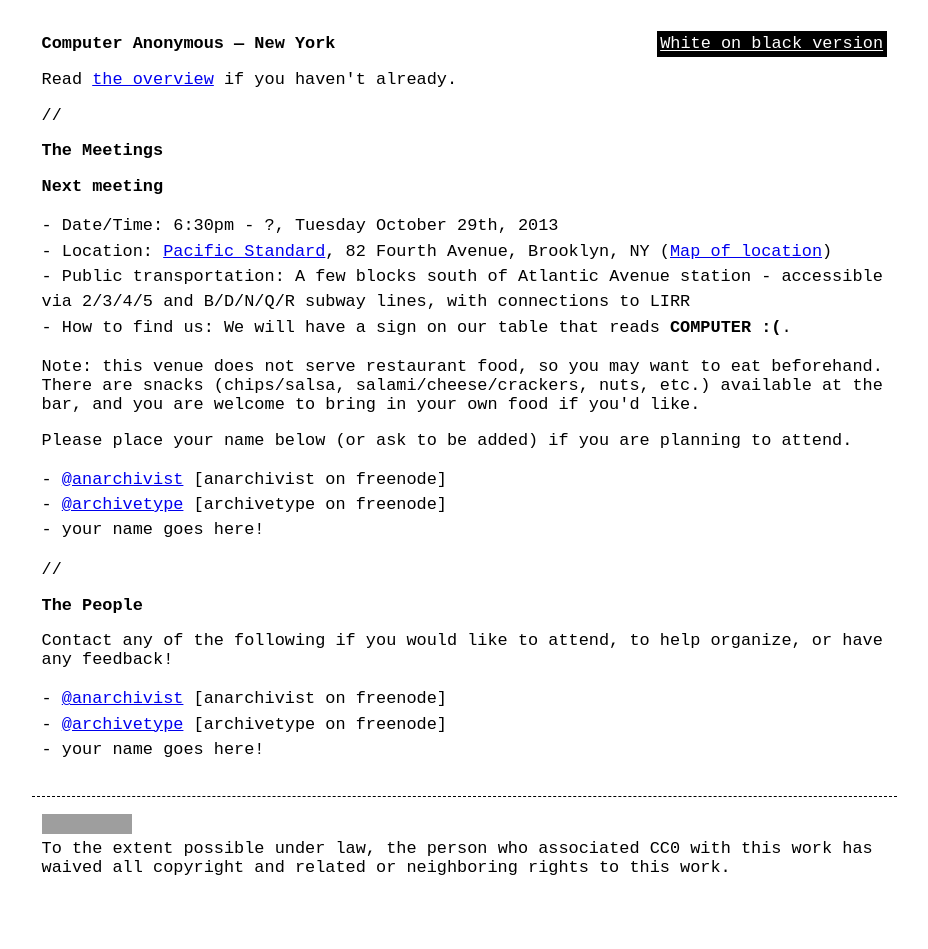
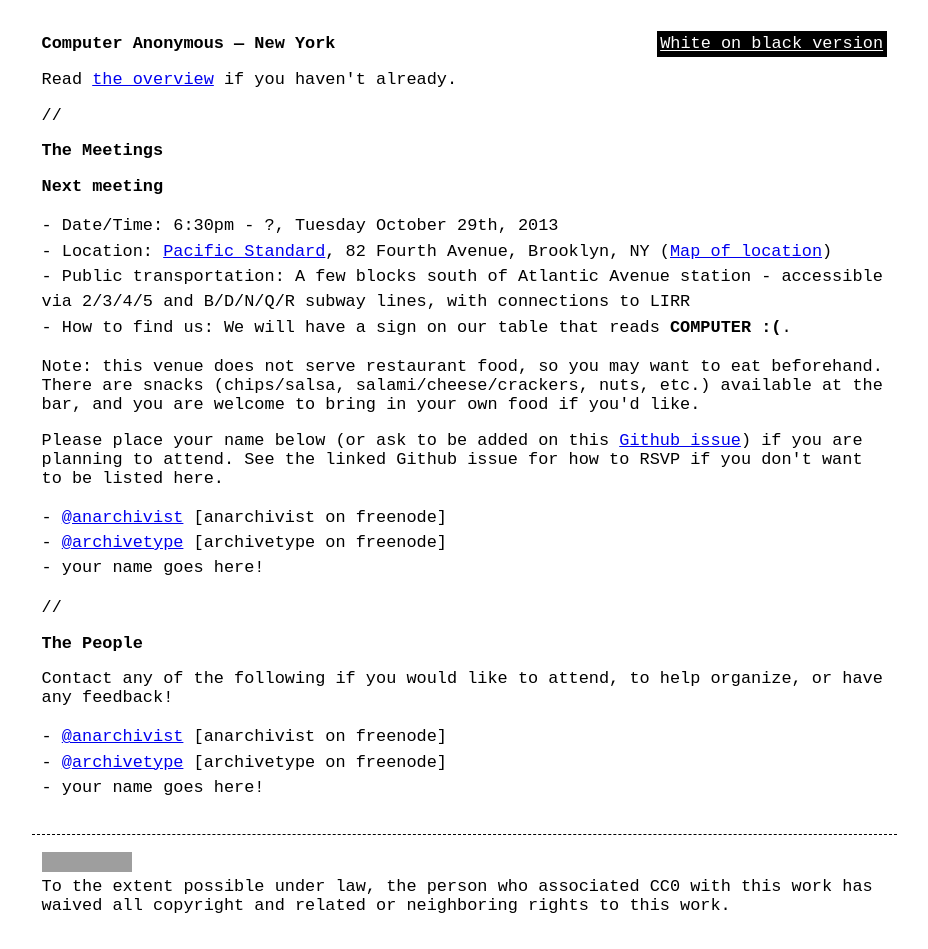
Before and after one commit to computeranonymous/computer, a Jekyll site: the page built from us_newyork.html, in a window 1280 px wide. Shown: the whole page, without its empty margins (176-1104 px from the left). Built offline with Jekyll 4.4.1, drawn with Linux system fonts in a browser that asks for light colours; before the commit the page ends 911 px from its top, so only the background shows below that; grey boxes are pictures that could not be loaded.

Commit message:
[us_newyork] Add link to RSVP issue

```diff
--- a/us_newyork.html
+++ b/us_newyork.html
@@ -21,7 +21,7 @@ title: Computer Anonymous - New York
 
 Note: this venue does not serve restaurant food, so you may want to eat beforehand. There are snacks (chips/salsa, salami/cheese/crackers, nuts, etc.) available at the bar, and you are welcome to bring in your own food if you'd like.
 
-<p>Please place your name below (or ask to be added) if you are planning to attend.</p>
+<p>Please place your name below (or ask to be added on this <a href="https://github.com/computeranonymous/computer/issues/185">Github issue</a>) if you are planning to attend. See the linked Github issue for how to RSVP if you don't want to be listed here.</p>
 
 <ul>
     <li><a href="https://twitter.com/anarchivist">@anarchivist</a> [anarchivist on freenode]</li>
```
